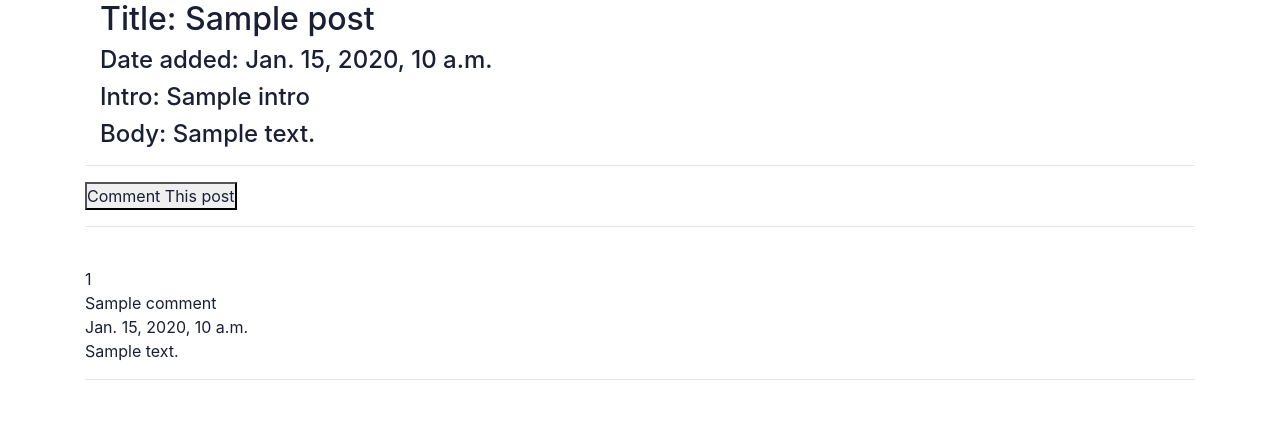
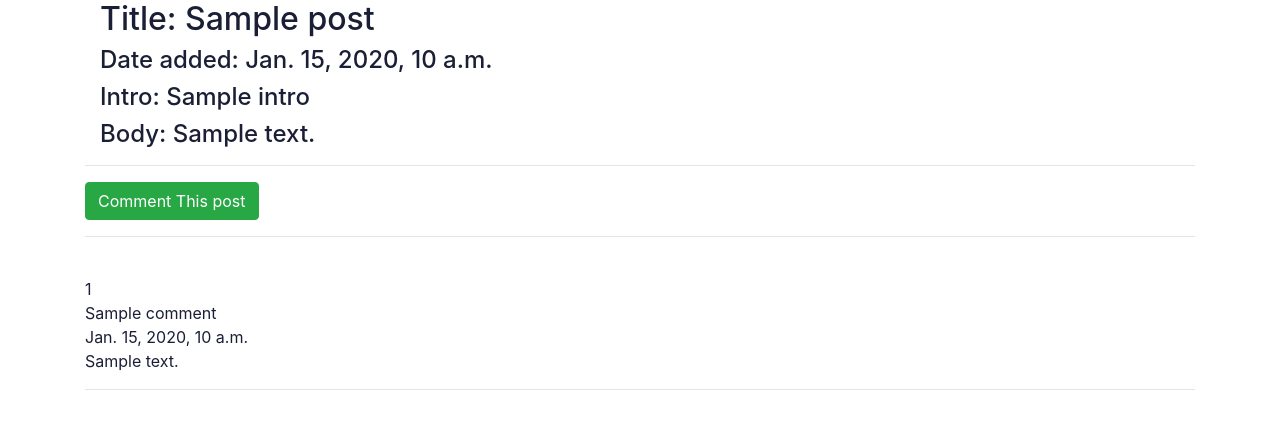
Before and after one commit to Lexicon-Group-2/Blog-project, a Django app: template templates/blog/post_detail.html in a window 1280 px wide. Shown: the part 56-485 px from the top of the page. Run offline with Django 3.2, Linux system fonts and the light colour scheme; the template is opened without the code that fills it: most values are stand-ins (such as "Sample title", 1, 10 or a date in 2020).

Commit message:
added style on button

```diff
--- a/templates/blog/post_detail.html
+++ b/templates/blog/post_detail.html
@@ -11,7 +11,7 @@
 
 <hr />
 
-<button class="show-hide-comment-form" onclick="showHideForm()">
+<button class="show-hide-comment-form btn btn-success " onclick="showHideForm()">
   Comment This post
 </button>
 
```
